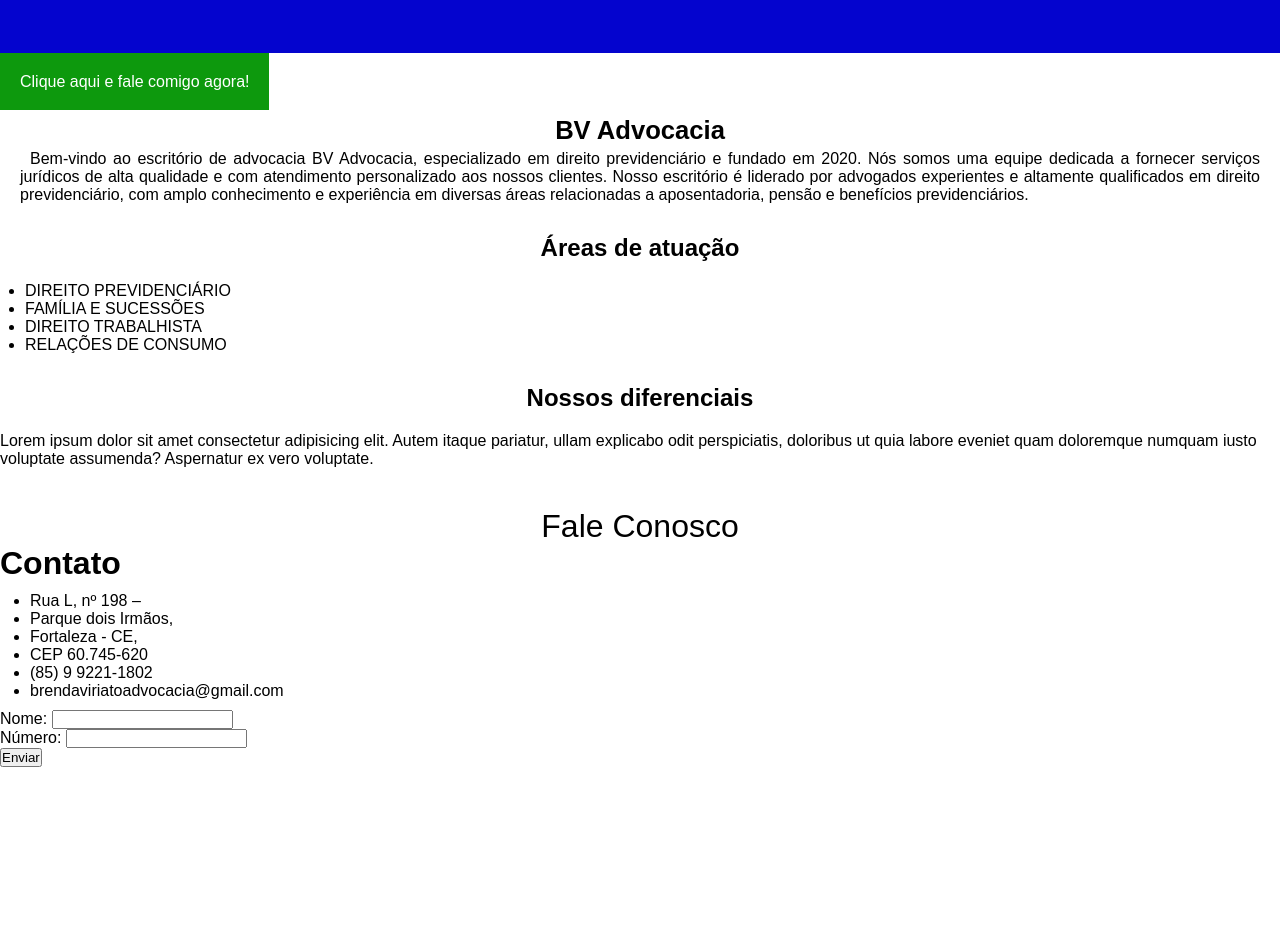
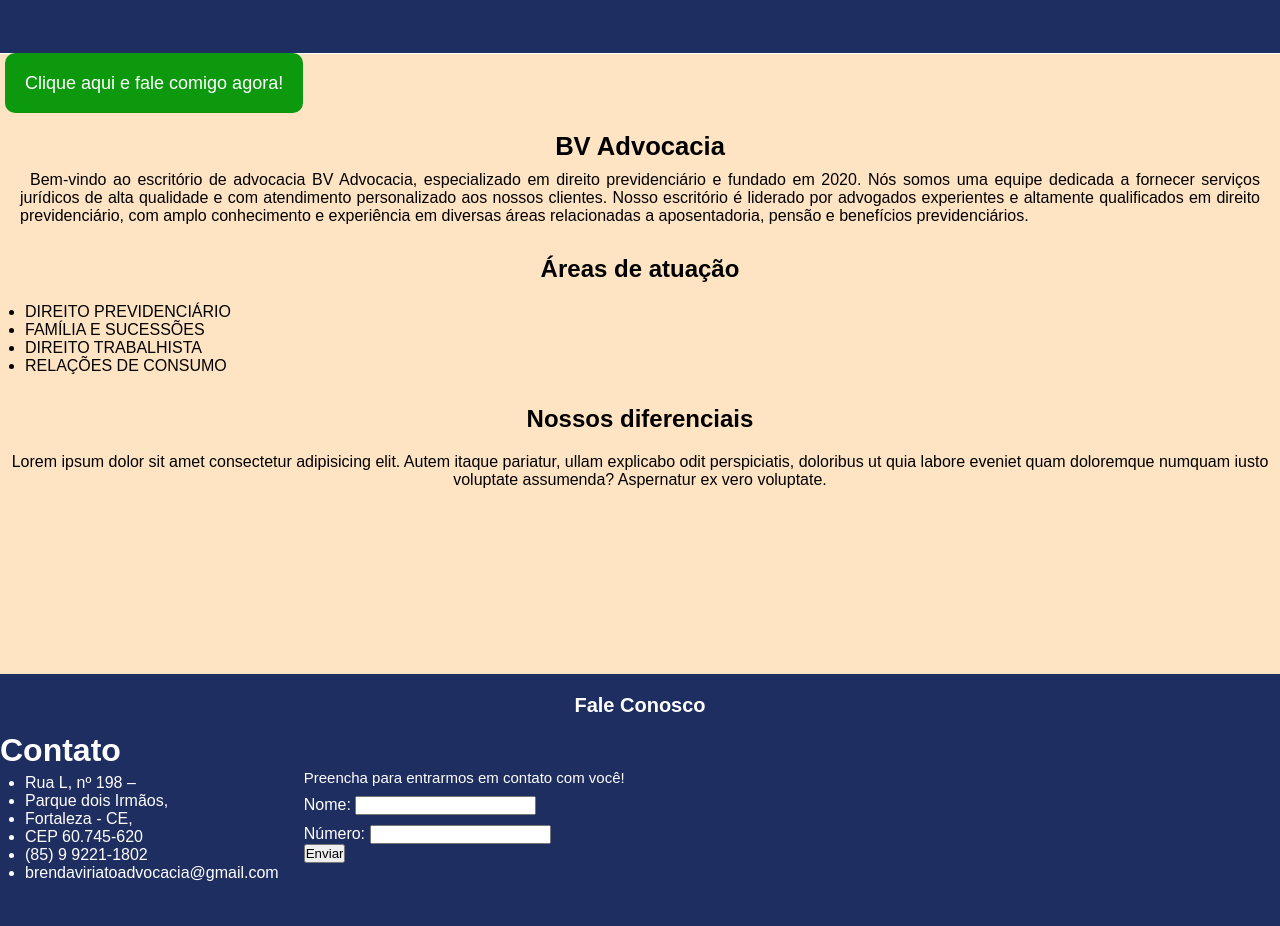
Before and after one commit to FilipeQueiroz96/SiteBrenda, a plain HTML site: page site brenda/HTML e CSS/index.html in a window 1280 px wide. Shown: the part 217-1143 px from the top of the page. Before the commit the page ends 1024 px from the top, so only its background shows below. Drawn offline with Linux system fonts and the light colour scheme.

Commit message:
estrutura quase terminada

```diff
--- a/site brenda/HTML e CSS/index.html
+++ b/site brenda/HTML e CSS/index.html
@@ -9,8 +9,10 @@
 </head>
 <body>
     <header>
+        <img src="../identidade/android-chrome-512x512.png" alt="logo">
     <div id="nome">Brenda Viriato</div>
     <div id="escritorio">Escritório de Advocacia</div>
+
 </header>
 <a id="wapp" href="#">
     Clique aqui e fale comigo agora!
@@ -44,6 +46,7 @@
 <footer>
     <div>Fale Conosco</div>
     <h1>Contato</h1>
+    <main class="container">
         <ul>
             <li>Rua L, nº 198 – </li>
                 <li>Parque dois Irmãos,</li>
@@ -52,12 +55,12 @@
                 <li>(85) 9 9221-1802</li>
                 <li>brendaviriatoadvocacia@gmail.com</li>
         </ul>
-    <form action="#">
-        <p>Nome: <input type="text"></p>
-        <p>Número: <input type="number"></p>
+        <form  action="#" > <div>Preencha para entrarmos em contato com você!</div>
+            <p><label for="inome">Nome:</label> <input type="text" id="inome"></p>
+            <p><label for="inumero">Número:</label> <input type="number" id="inumero"></p>
             <input type="submit" value="Enviar">
-
         </form>
+    </main>
 
 </footer>
 
--- a/site brenda/HTML e CSS/style.css
+++ b/site brenda/HTML e CSS/style.css
@@ -3,8 +3,9 @@
 padding:0px;
 font-family: Arial, Helvetica, sans-serif;}
 
+
 body>header {
-    background-color: rgb(4, 4, 206);
+    background-color: rgb(31, 46, 96);
     color:white;
     height:250px;
     font-size: 2em;
@@ -12,23 +13,36 @@ body>header {
     padding-top: 20px;
     margin-bottom: 20px;
 }
+body>header>img {
+    width: 100px;
+    height:100px;
+}
 
 #wapp {
+    font-size: 18px;
     text-decoration: none;
     color:white;
     background-color: rgb(13, 153, 13);
     padding:20px;
+    border-radius: 10px;
+    margin-left: 5px;
+}
+body>main {
+    background-color: bisque;
+    height:620px;
 }
 
 body>main>h1 {
-    margin-top: 25px;
+    margin-top: -40px;
     text-align: center;
     font-size: 1.6em;
+    padding-top: 78px;
 }
 body>main>div {
     text-align: justify;
-    margin:5px 20px;
+    margin:10px 20px;
     text-indent: 10px;
+
 }
 
 main>h2 {
@@ -40,9 +54,8 @@ main>h2 {
 main>ul {
     margin: 5px 25px;
 }
-
-footer{
-    margin:40px 0px;
+article {
+    text-align: center;
 }
 
 footer>ul{
@@ -51,5 +64,29 @@ footer>ul{
 }
 footer>div {
     text-align: center;
-    font-size: 2em;
+    font-size: 1em;
 }
+.container {
+    display: flex;
+}
+
+footer>main>form>div {
+ font-size: 15px;
+}
+footer>main>form>p {
+    margin-top: 10px;
+}
+
+footer>div {
+font-size: 20px;
+font-weight: bold;
+margin-bottom: 15px;
+}
+
+footer {
+    margin-top: ;
+    background-color: rgb(31, 46, 96);
+    padding:20px 0px;
+    height: 230px;
+    color:white;
+}
```
Lines whose indentation alone changed are shown as unchanged.
